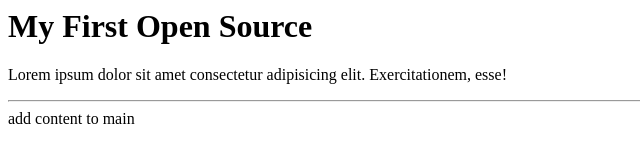
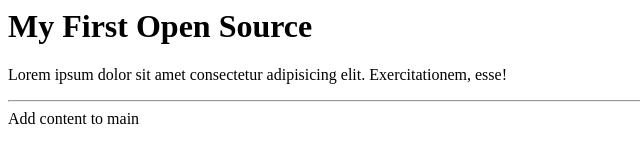
Before and after one commit to mlindia3/demo-open-source, a plain HTML site: page index.html in a window 1280 px wide. Shown: the full height of the page, 0-640 px from the left. Drawn offline with Linux system fonts and the light colour scheme.

Commit message:
Update index.html

```diff
--- a/index.html
+++ b/index.html
@@ -2,5 +2,5 @@
 <p>Lorem ipsum dolor sit amet consectetur adipisicing elit. Exercitationem, esse!</p>
 <hr/>
 <main>
-add content to main
+Add content to main
 </main>
```
